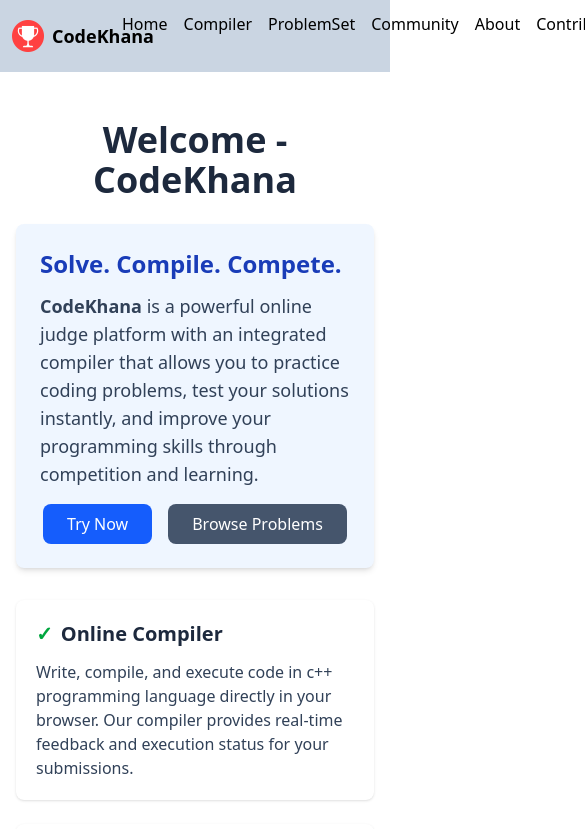
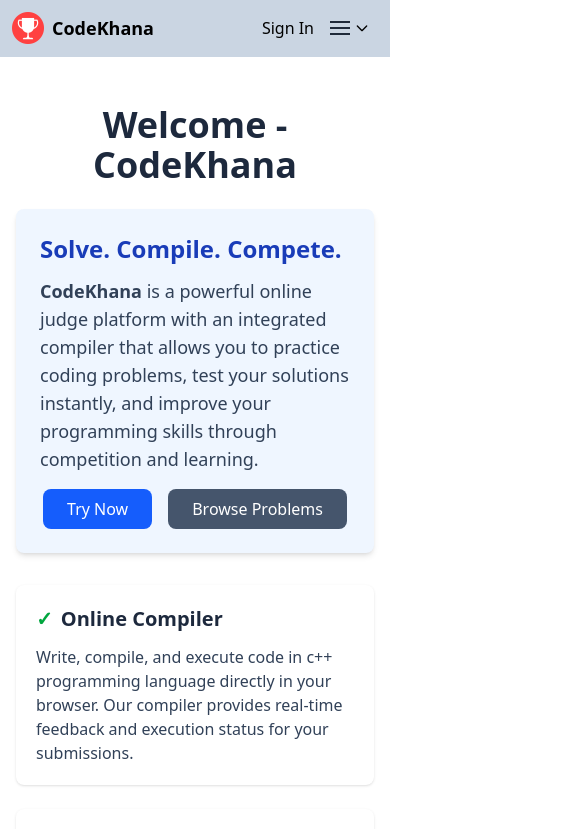
Before and after one commit to 01prakash-aditya/online-judge, a React (Vite) app in the folder client/: page / in a window 390 px wide. Shown: the top 829 px of the page, 585 px wide, since content can reach past the window. Built offline with nearby package versions, Linux system fonts and the light colour scheme; no server answers.

Commit message:
Update Header.jsx

```diff
--- a/client/src/components/Header.jsx
+++ b/client/src/components/Header.jsx
@@ -1,9 +1,16 @@
 import { Link } from "react-router-dom";
 import logo from "/src/assets/logo.png";
 import { useSelector } from "react-redux";
+import { useState } from "react";
 
 export default function Header() {
   const {currentUser} = useSelector((state) => state.user);
+  const [isMenuOpen, setIsMenuOpen] = useState(false);
+
+  const toggleMenu = () => {
+    setIsMenuOpen(!isMenuOpen);
+  };
+
   return (
     <div className="bg-slate-300">
       <div className="flex justify-between items-center max-w-6xl mx-auto p-3">
@@ -11,7 +18,9 @@
           <img src={logo} alt="Logo" className="h-8 w-8" />
           <h1 className="font-bold text-lg">CodeKhana</h1>
         </Link>
-        <ul className="flex gap-4">
+
+        {/* Desktop Navigation */}
+        <ul className="hidden md:flex gap-4">
           <li>
             <Link className="hover:text-blue-500" to="/">
               Home
@@ -56,6 +65,102 @@
             </Link>
           </li>
         </ul>
+
+        {/* Mobile Menu Button */}
+        <div className="md:hidden flex items-center gap-2">
+          <Link className="hover:text-blue-500 flex items-center" to="/profile">
+            {currentUser ? (
+              <img
+                src={currentUser.profilePicture || 'https://tableconvert.com/images/avatar.png'}
+                alt="Profile"
+                className="h-7 w-7 rounded-full object-cover"
+              />
+            ) : (
+              "Sign In"
+            )}
+          </Link>
+          <button
+            onClick={toggleMenu}
+            className="flex items-center gap-1 p-2 hover:bg-slate-400 rounded-md transition-colors"
+            aria-label="Toggle menu"
+          >
+            <div className="flex flex-col gap-1">
+              <span className="block w-5 h-0.5 bg-gray-800"></span>
+              <span className="block w-5 h-0.5 bg-gray-800"></span>
+              <span className="block w-5 h-0.5 bg-gray-800"></span>
+            </div>
+            <svg
+              className={`w-4 h-4 transition-transform duration-200 ${isMenuOpen ? 'rotate-180' : ''}`}
+              fill="none"
+              stroke="currentColor"
+              viewBox="0 0 24 24"
+            >
+              <path strokeLinecap="round" strokeLinejoin="round" strokeWidth={2} d="M19 9l-7 7-7-7" />
+            </svg>
+          </button>
+        </div>
+      </div>
+
+      {/* Mobile Dropdown Menu */}
+      <div className={`md:hidden bg-slate-300 border-t border-slate-400 transition-all duration-300 ease-in-out ${
+        isMenuOpen ? 'max-h-96 opacity-100' : 'max-h-0 opacity-0 overflow-hidden'
+      }`}>
+        <ul className="flex flex-col p-3 space-y-2">
+          <li>
+            <Link
+              className="block hover:text-blue-500 hover:bg-slate-400 p-2 rounded-md transition-colors"
+              to="/"
+              onClick={() => setIsMenuOpen(false)}
+            >
+              Home
+            </Link>
+          </li>
+          <li>
+            <Link
+              className="block hover:text-blue-500 hover:bg-slate-400 p-2 rounded-md transition-colors"
+              to="/compiler"
+              onClick={() => setIsMenuOpen(false)}
+            >
+              Compiler
+            </Link>
+          </li>
+          <li>
+            <Link
+              className="block hover:text-blue-500 hover:bg-slate-400 p-2 rounded-md transition-colors"
+              to="/problemset"
+              onClick={() => setIsMenuOpen(false)}
+            >
+              ProblemSet
+            </Link>
+          </li>
+          <li>
+            <Link
+              className="block hover:text-blue-500 hover:bg-slate-400 p-2 rounded-md transition-colors"
+              to="/community"
+              onClick={() => setIsMenuOpen(false)}
+            >
+              Community
+            </Link>
+          </li>
+          <li>
+            <Link
+              className="block hover:text-blue-500 hover:bg-slate-400 p-2 rounded-md transition-colors"
+              to="/about"
+              onClick={() => setIsMenuOpen(false)}
+            >
+              About
+            </Link>
+          </li>
+          <li>
+            <Link
+              className="block hover:text-blue-500 hover:bg-slate-400 p-2 rounded-md transition-colors"
+              to="/contribute"
+              onClick={() => setIsMenuOpen(false)}
+            >
+              Contribute
+            </Link>
+          </li>
+        </ul>
       </div>
     </div>
   );
```
